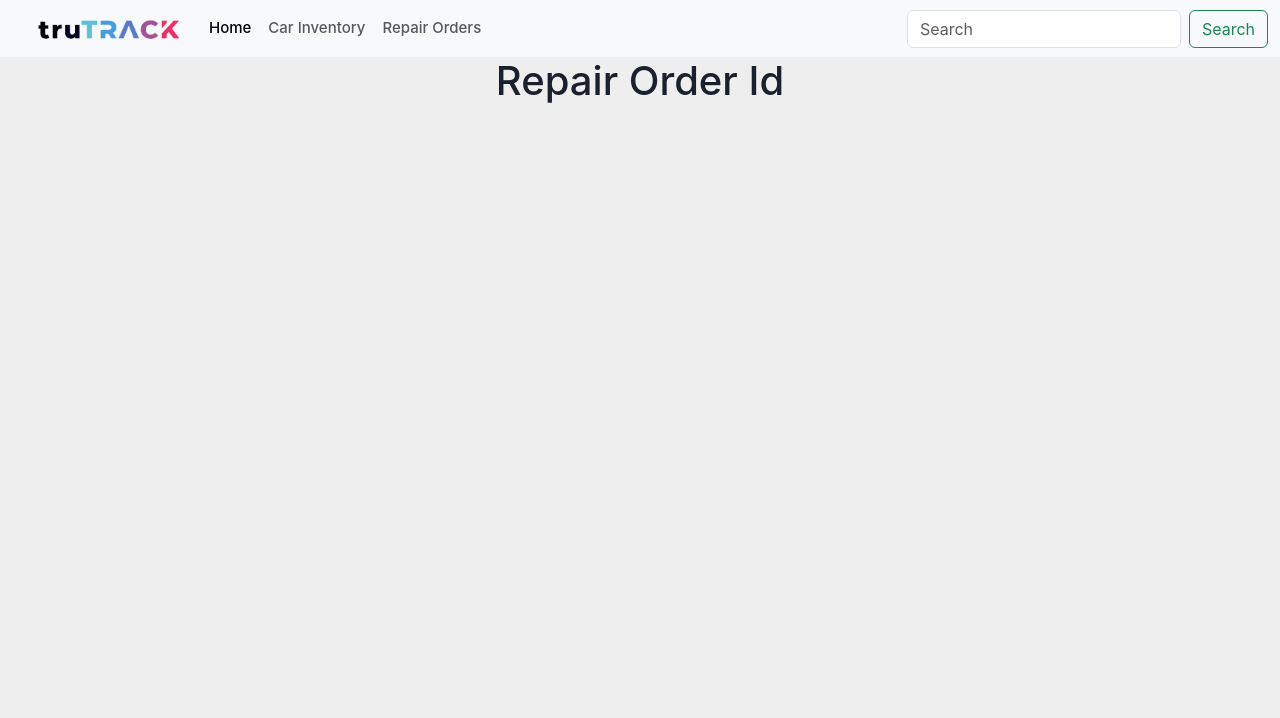
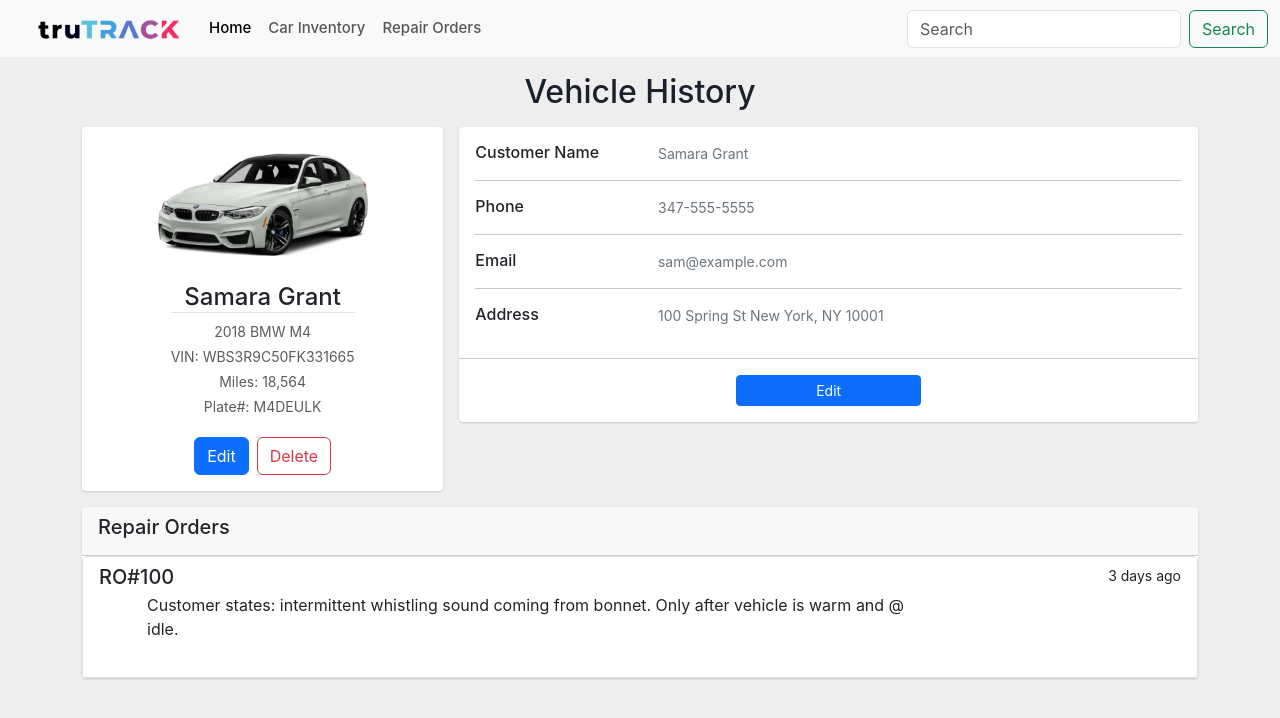
Before and after one commit to samaracodes/trutrack, a React (Create React App) app: page /repair-orders/1 in a window 1280 px wide. Shown: the top 718 px of the page. Built offline with nearby package versions, Linux system fonts and the light colour scheme; no server answers; data requests are answered from the project's data file.

Commit message:
setup state, fetch data, object destructuring & display in jsx

```diff
--- a/src/components/repairorders/RepairOrderId.js
+++ b/src/components/repairorders/RepairOrderId.js
@@ -1,10 +1,130 @@
-import React from "react";
+import { React, useState, useEffect } from "react";
+import { useParams } from "react-router-dom";
 
 const RepairOrderId = () => {
+    const { id } = useParams()
+    const [roItem, setRoItem] = useState([])
+    const [isLoaded, setIsLoaded] = useState(false)
+
+    useEffect(() => {
+        fetch(`http://localhost:3001/car-inventory/${id}`)
+        .then((response) => response.json())
+        .then((roItem => {
+            setRoItem(roItem)
+            setIsLoaded(!isLoaded)
+        }))
+    }, [id])
+
+    const { year, make, model, mileage, vin, customerName, customerContact, roNumber, roDescription, plateNumber } = roItem
+
     return (
-        <div>
-            <h1>Repair Order Id</h1>
-        </div>
+        <div class="container mt-3 pb-auto">
+
+            <h2 class="mb-3">Vehicle History</h2>
+
+            <div class="row gutters-sm">
+
+        {/* // Vehicle Profile Stats // */}
+                <div class="col-md-4 mb-3">
+                    <div class="card">
+                        <div class="card-body">
+                            <div class="d-flex flex-column align-items-center">
+                            <img src="../f80m3.webp" alt="Admin" width="220"/>
+                            <div class="mt-3">
+                                <h4 className="border-bottom">{customerName}</h4>
+                                <p class="text-muted mb-1">{year} {make} {model}</p>
+                                <p class="text-muted mb-1">VIN: {vin}</p>
+                                <p class="text-muted mb-1">Miles: {mileage}</p>
+                                <p class="text-muted mb-1">Plate#: {plateNumber}</p>
+
+                                <button class="btn btn-primary mt-3 me-2">Edit</button>
+                                <button class="btn btn-outline-danger mt-3">Delete</button>
+                            </div>
+                        </div>
+                    </div>
+                </div>
+
+            {/* // Social box links // */}
+
+                </div>
+
+
+        {/* // Customer Info // */}
+                <div class="col-md-8">
+                <div class="card mb-3 text-start">
+                <div class="card-body">
+                    <div class="row">
+                        <div class="col-sm-3">
+                            <h6 class="mb-0">Customer Name</h6>
+                        </div>
+                        <div class="col-sm-9 text-secondary">
+                            {customerName}
+                        </div>
+                    </div>
+
+                    <hr/>
+                    <div class="row">
+                        <div class="col-sm-3">
+                            <h6 class="mb-0">Phone</h6>
+                        </div>
+                        <div class="col-sm-9 text-secondary">
+                            {customerContact}
+                        </div>
+                    </div>
+
+                    <hr/>
+                    <div class="row">
+                        <div class="col-sm-3">
+                            <h6 class="mb-0">Email</h6>
+                        </div>
+                        <div class="col-sm-9 text-secondary">
+                            sam@example.com
+                        </div>
+                    </div>
+
+                    <hr/>
+                    <div class="row">
+                        <div class="col-sm-3">
+                            <h6 class="mb-0">Address</h6>
+                        </div>
+                        <div class="col-sm-9 text-secondary">
+                            100 Spring St New York, NY 10001
+                        </div>
+                    </div>
+                </div>
+
+                <hr/>
+
+                <div class="row">
+                <div class="col-lg-12 text-center mb-3">
+                    <button type="submit" class="col-sm-3 btn btn-sm btn-primary">Edit</button>
+                    </div>
+                </div>
+
+                </div>
+                </div>
+            </div>
+
+        {/* // Vehicle RO History // */}
+
+
+                <div class="card text-start">
+                    <div class="card-header">
+                        <h5 class="card-title">Repair Orders</h5>
+                    </div>
+
+                    <div class="list-group">
+                        <a href="#" class="list-group-item list-group-item-action" aria-current="true">
+                            <div class="d-flex w-100 justify-content-between">
+                                <h5 class="mb-1">RO#{roNumber}</h5>
+                                <small>3 days ago</small>
+                            </div>
+                            <p class="col-sm-9 mb-1 ps-5">{roDescription}</p>
+                            <small class="ps-5"></small>
+                        </a>
+                    </div>
+                </div>
+            </div>
     )
 }
 
--- a/src/components/repairorders/RepairOrders.js
+++ b/src/components/repairorders/RepairOrders.js
@@ -28,7 +28,14 @@ const RepairOrders = ({ repairOrders }) => {
                                 </ul>
                             </div>
                             <div>
-                                <a href="#" data-bs-toggle="modal" data-bs-target=".add-new" class="btn btn-primary"><i class="bx bx-plus me-1"></i> Add New</a>
+                                <Link to="/repair-orders/new">
+                                    <button type="button" class="btn btn-primary">
+                                        <svg xmlns="http://www.w3.org/2000/svg" width="16" height="16" fill="currentColor" class="bi bi-plus-circle-fill me-2" viewBox="0 0 16 16">
+                                            <path d="M16 8A8 8 0 1 1 0 8a8 8 0 0 1 16 0zM8.5 4.5a.5.5 0 0 0-1 0v3h-3a.5.5 0 0 0 0 1h3v3a.5.5 0 0 0 1 0v-3h3a.5.5 0 0 0 0-1h-3v-3z"></path>
+                                        </svg>
+                                        New RO
+                                    </button>
+                                </Link>
                             </div>
 
                         </div>
@@ -63,33 +70,35 @@ const RepairOrders = ({ repairOrders }) => {
                                                 <td><p class="mb-0">{ro.technician}</p></td>
                                                 <td>
                                                     <ul class="list-inline mb-0">
-                                                        <li class="list-inline-item">
-                                                            <a data-bs-toggle="tooltip" data-bs-placement="top" title="Edit" class="px-2 text-primary"><i class="bx bx-pencil font-size-18"></i></a>
-                                                        </li>
-                                                        <li class="list-inline-item">
-                                                            <a  data-bs-toggle="tooltip" data-bs-placement="top" title="Delete" class="px-2 text-danger"><i class="bx bx-trash-alt font-size-18"></i></a>
-                                                        </li>
 
-                                                        <button type="button" class="btn btn-outline-primary">
+                                                    <Link to={`/repair-orders/${ro.id}`}>
+                                                        <button type="button" class="btn btn-outline-secondary">
+                                                        <svg xmlns="http://www.w3.org/2000/svg" width="16" height="16" fill="currentColor" class="bi bi-info-circle" viewBox="0 0 16 16">
+                                                            <path d="M8 15A7 7 0 1 1 8 1a7 7 0 0 1 0 14zm0 1A8 8 0 1 0 8 0a8 8 0 0 0 0 16z"></path>
+                                                            <path d="m8.93 6.588-2.29.287-.082.38.45.083c.294.07.352.176.288.469l-.738 3.468c-.194.897.105 1.319.808 1.319.545 0 1.178-.252 1.465-.598l.088-.416c-.2.176-.492.246-.686.246-.275 0-.375-.193-.304-.533L8.93 6.588zM9 4.5a1 1 0 1 1-2 0 1 1 0 0 1 2 0z"></path>
+                                                        </svg>
+                                                        <span class="visually-hidden">View Button</span>
+                                                        </button>
+                                                    </Link>
+
+                                                    <Link to={`/repair-orders/${ro.id}/edit`}>
+                                                        <button type="button" class="btn btn-outline-primary ms-2">
                                                             <svg xmlns="http://www.w3.org/2000/svg" width="16" height="16" fill="currentColor" class="bi bi-pencil" viewBox="0 0 16 16">
                                                                 <path d="M12.146.146a.5.5 0 0 1 .708 0l3 3a.5.5 0 0 1 0 .708l-10 10a.5.5 0 0 1-.168.11l-5 2a.5.5 0 0 1-.65-.65l2-5a.5.5 0 0 1 .11-.168l10-10zM11.207 2.5 13.5 4.793 14.793 3.5 12.5 1.207 11.207 2.5zm1.586 3L10.5 3.207 4 9.707V10h.5a.5.5 0 0 1 .5.5v.5h.5a.5.5 0 0 1 .5.5v.5h.293l6.5-6.5zm-9.761 5.175-.106.106-1.528 3.821 3.821-1.528.106-.106A.5.5 0 0 1 5 12.5V12h-.5a.5.5 0 0 1-.5-.5V11h-.5a.5.5 0 0 1-.468-.325z"></path>
                                                             </svg>
-                                                            <span class="visually-hidden">Button</span>
+                                                            <span class="visually-hidden">Edit Button</span>
                                                         </button>
+                                                    </Link>
 
+                                                    <Link to={`/repair-orders/${ro.id}/delete`}>
                                                         <button type="button" class="btn btn-outline-danger ms-2">
                                                             <svg xmlns="http://www.w3.org/2000/svg" width="16" height="16" fill="currentColor" class="bi bi-trash-fill" viewBox="0 0 16 16">
                                                                 <path d="M2.5 1a1 1 0 0 0-1 1v1a1 1 0 0 0 1 1H3v9a2 2 0 0 0 2 2h6a2 2 0 0 0 2-2V4h.5a1 1 0 0 0 1-1V2a1 1 0 0 0-1-1H10a1 1 0 0 0-1-1H7a1 1 0 0 0-1 1H2.5zm3 4a.5.5 0 0 1 .5.5v7a.5.5 0 0 1-1 0v-7a.5.5 0 0 1 .5-.5zM8 5a.5.5 0 0 1 .5.5v7a.5.5 0 0 1-1 0v-7A.5.5 0 0 1 8 5zm3 .5v7a.5.5 0 0 1-1 0v-7a.5.5 0 0 1 1 0z"></path>
                                                             </svg>
-                                                            <span class="visually-hidden">Button</span>
+                                                            <span class="visually-hidden">Delete Button</span>
                                                         </button>
+                                                    </Link>
 
-                                                        <li class="list-inline-item dropdown">
-                                                            <a class="text-muted dropdown-toggle font-size-18 px-2" href="#" role="button" data-bs-toggle="dropdown" aria-haspopup="true"><i class="bx bx-dots-vertical-rounded"></i></a>
-                                                            <div class="dropdown-menu dropdown-menu-end">
-                                                                <a class="dropdown-item" href="#">Action</a><a class="dropdown-item" href="#">Another action</a><a class="dropdown-item" href="#">Something else here</a>
-                                                            </div>
-                                                        </li>
                                                     </ul>
                                                 </td>
                                             </tr>
```
Also changed, not shown: public/vectorart1.png (added), public/vectorart2.png (added).
